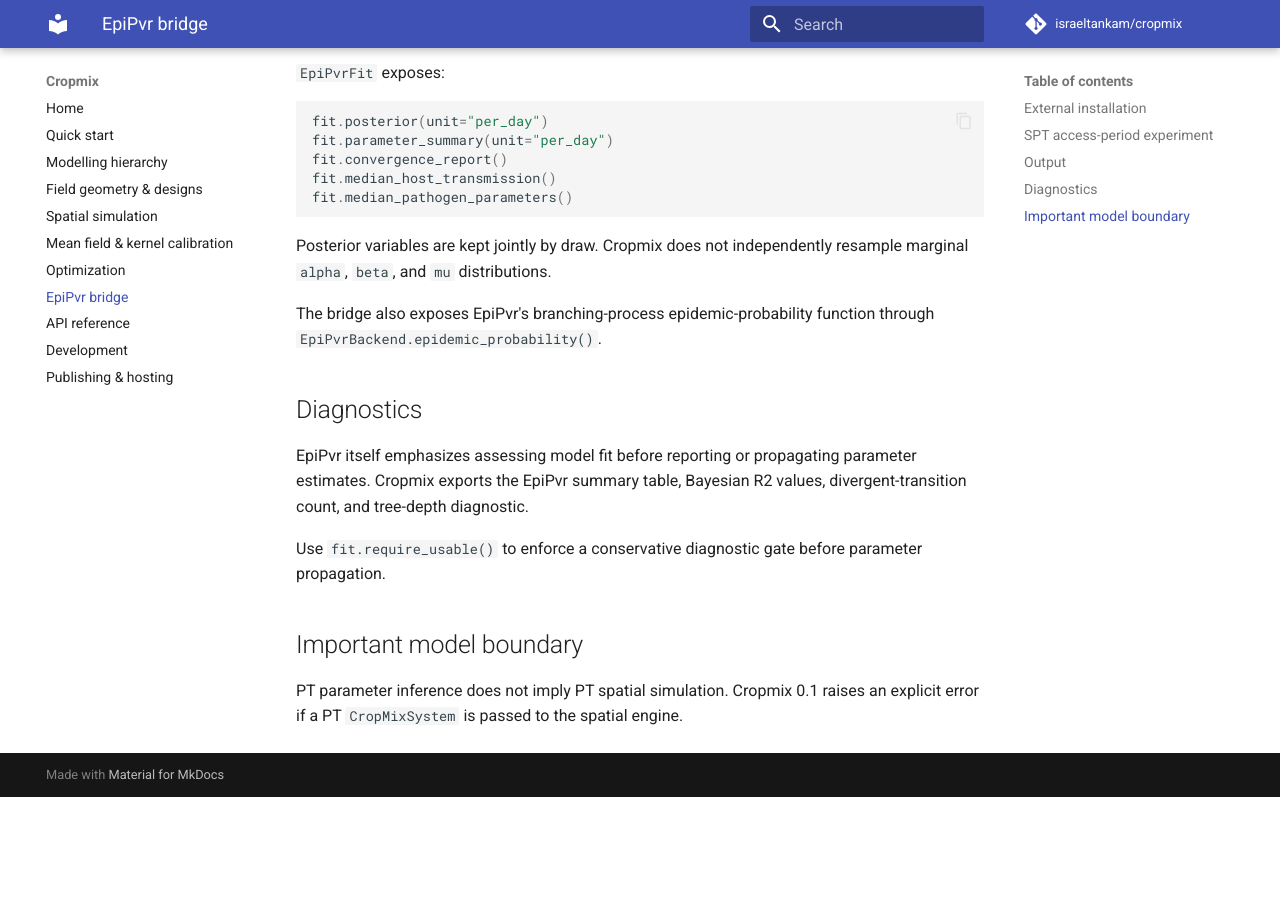
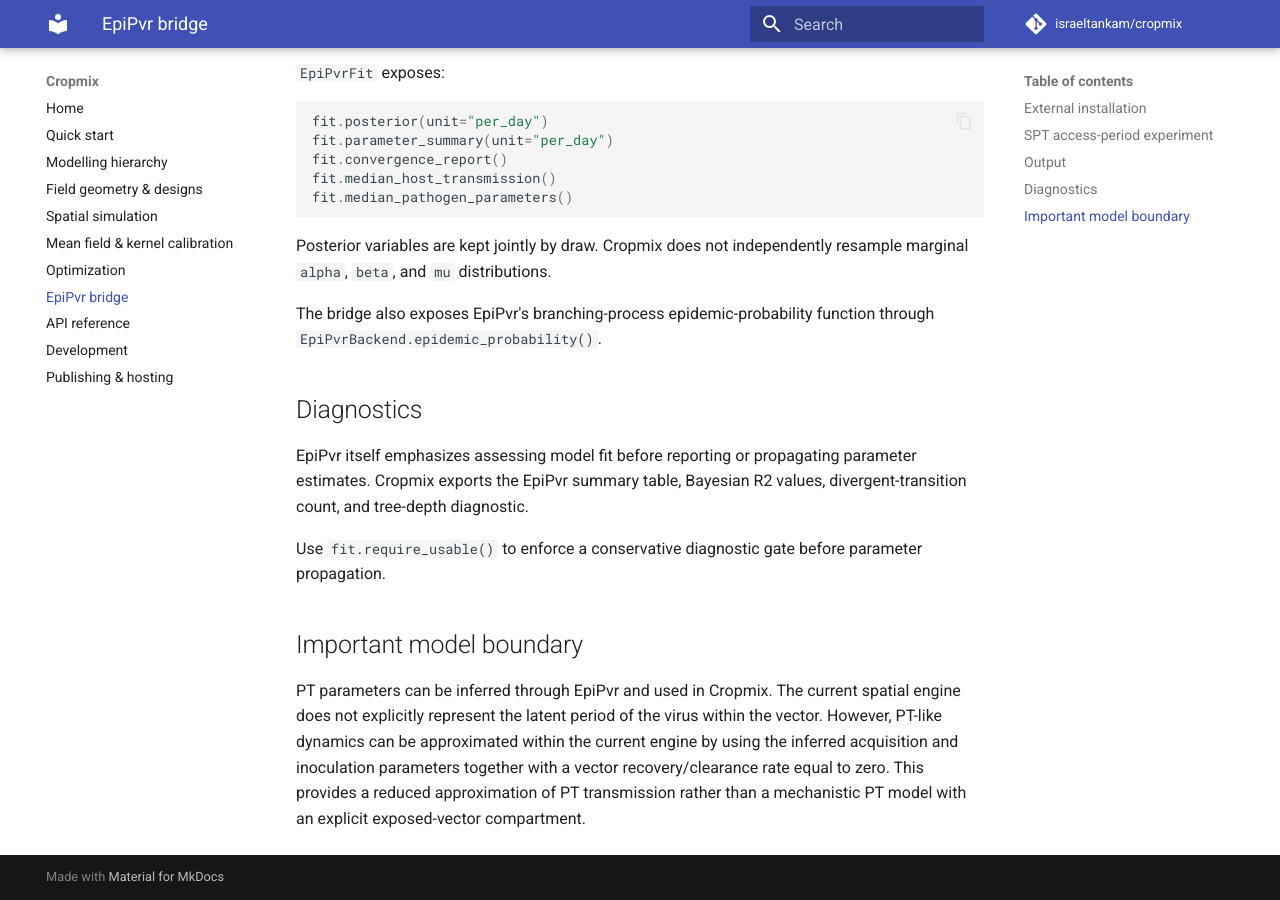
Before and after one commit to israeltankam/cropmix, an MkDocs documentation site: the page built from docs/epipvr.md, in a window 1280 px wide and 900 px high, scrolled down 1267 px. Built offline with MkDocs 1.6.1 and Material for MkDocs 9.7.7, drawn with Linux system fonts in a browser that asks for light colours; comment, search, counter and statistics services are not loaded; before the commit the page ends 2064 px from its top, so only the background shows below that.

Commit message:
changed PT details in description; removed shit about PLOS Mean field

```diff
--- a/docs/epipvr.md
+++ b/docs/epipvr.md
@@ -76,4 +76,10 @@
 
 ## Important model boundary
 
-PT parameter inference does not imply PT spatial simulation. Cropmix 0.1 raises an explicit error if a PT `CropMixSystem` is passed to the spatial engine.
+PT parameters can be inferred through EpiPvr and used in Cropmix. The current
+spatial engine does not explicitly represent the latent period of the virus
+within the vector. However, PT-like dynamics can be approximated within the
+current engine by using the inferred acquisition and inoculation parameters
+together with a vector recovery/clearance rate equal to zero. This provides a
+reduced approximation of PT transmission rather than a mechanistic PT model
+with an explicit exposed-vector compartment.
```
Also changed, not shown: README.md (+1 -1 lines), docs/architecture.md (+4 -1 lines), docs/simulation.md (+2 -1 lines).
